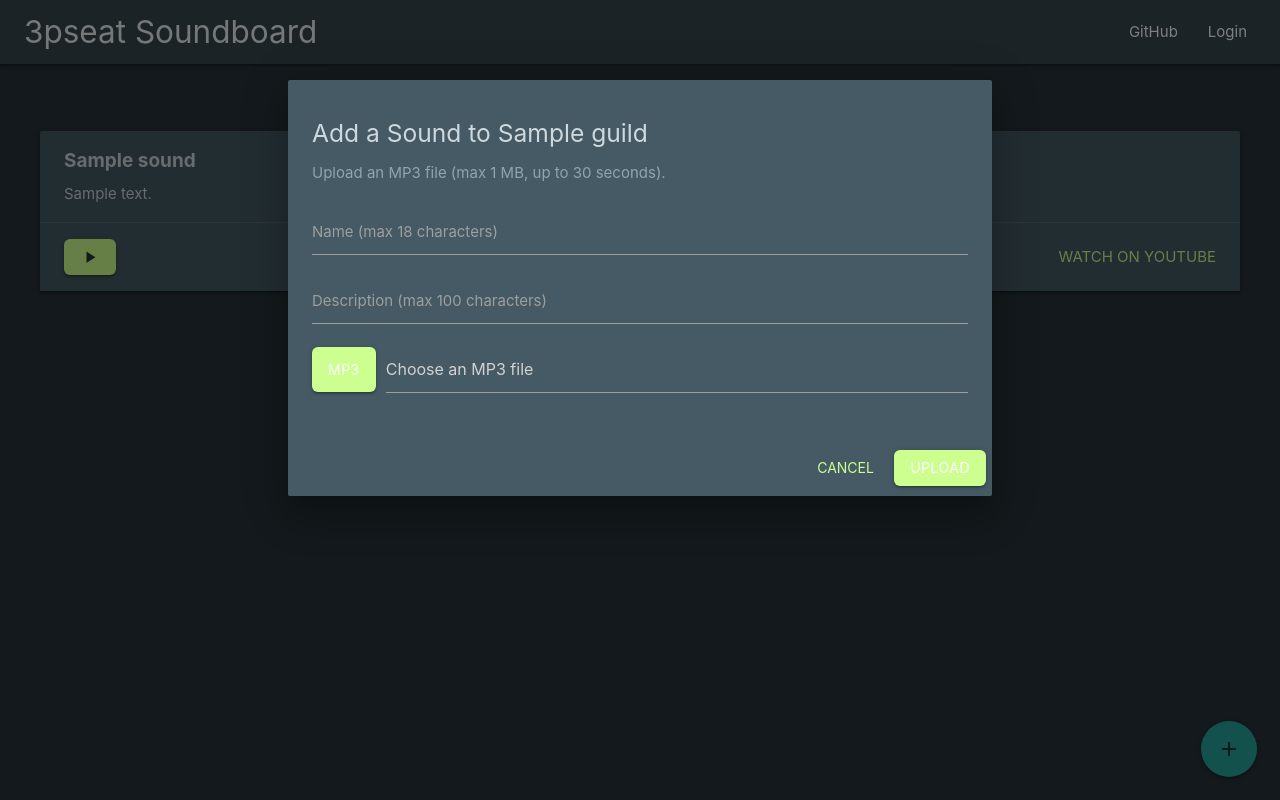
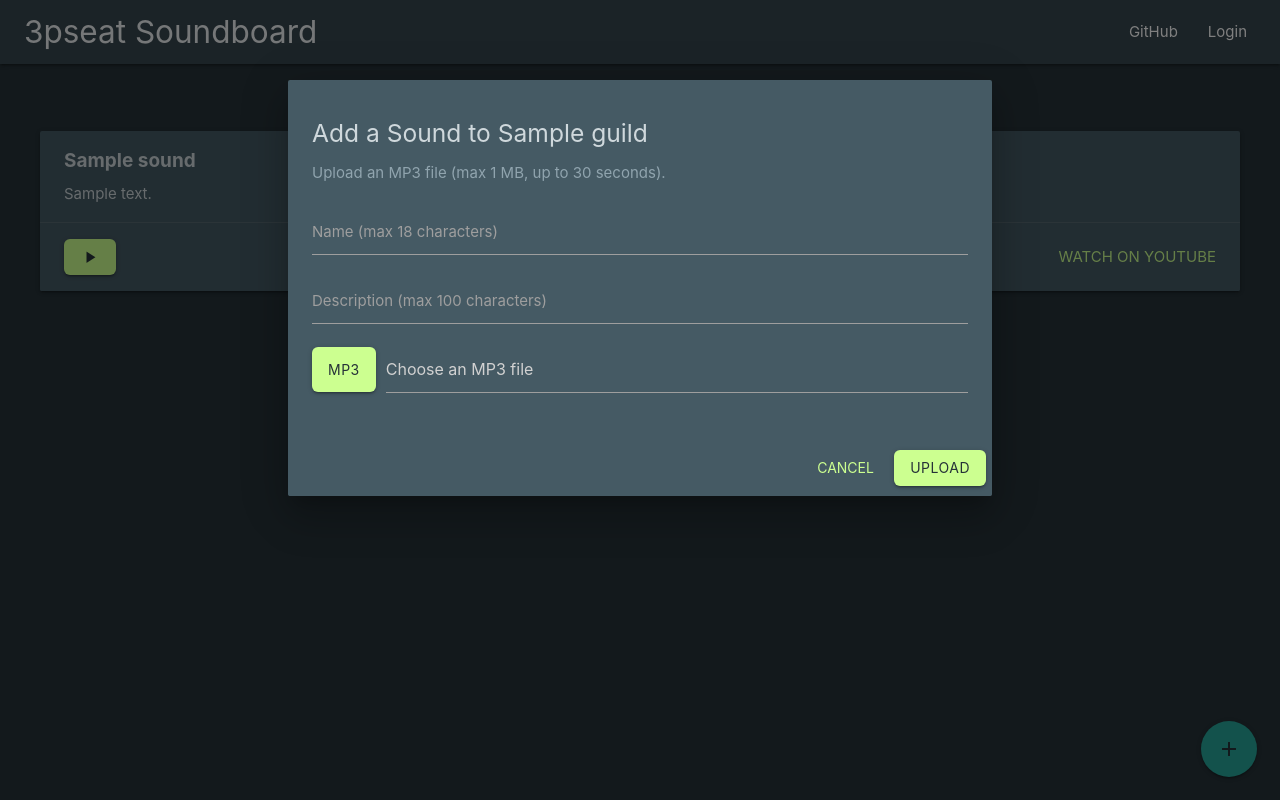
Before and after one commit to gpauloski/3pseatBot, a Python web app: template threepseat/ext/sounds/templates/sounds.html in a window 1280 px wide, after a click on "add". Run offline with Jinja, Linux system fonts and the light colour scheme; the template is opened without the code that fills it: most values are stand-ins (such as "Sample title", 1, 10 or a date in 2020).

Commit message:
Change button colors

```diff
--- a/threepseat/ext/sounds/templates/sounds.html
+++ b/threepseat/ext/sounds/templates/sounds.html
@@ -158,7 +158,7 @@
           <label for="sound-description">Description (max 100 characters)</label>
         </div>
         <div class="file-field input-field">
-          <div class="btn">
+          <div class="btn blue-grey-text text-darken-4">
             <span>MP3</span>
             <input id="sound-file" type="file" accept=".mp3,audio/mpeg">
           </div>
@@ -171,7 +171,7 @@
     </div>
     <div class="modal-footer blue-grey darken-2">
       <a href="#!" class="modal-close waves-effect btn-flat light-green-text text-accent-1">Cancel</a>
-      <a id="add-sound-submit" class="waves-effect waves-light btn" onclick="uploadSound()">
+      <a id="add-sound-submit" class="waves-effect waves-light btn blue-grey-text text-darken-4" onclick="uploadSound()">
         Upload
       </a>
     </div>
```
